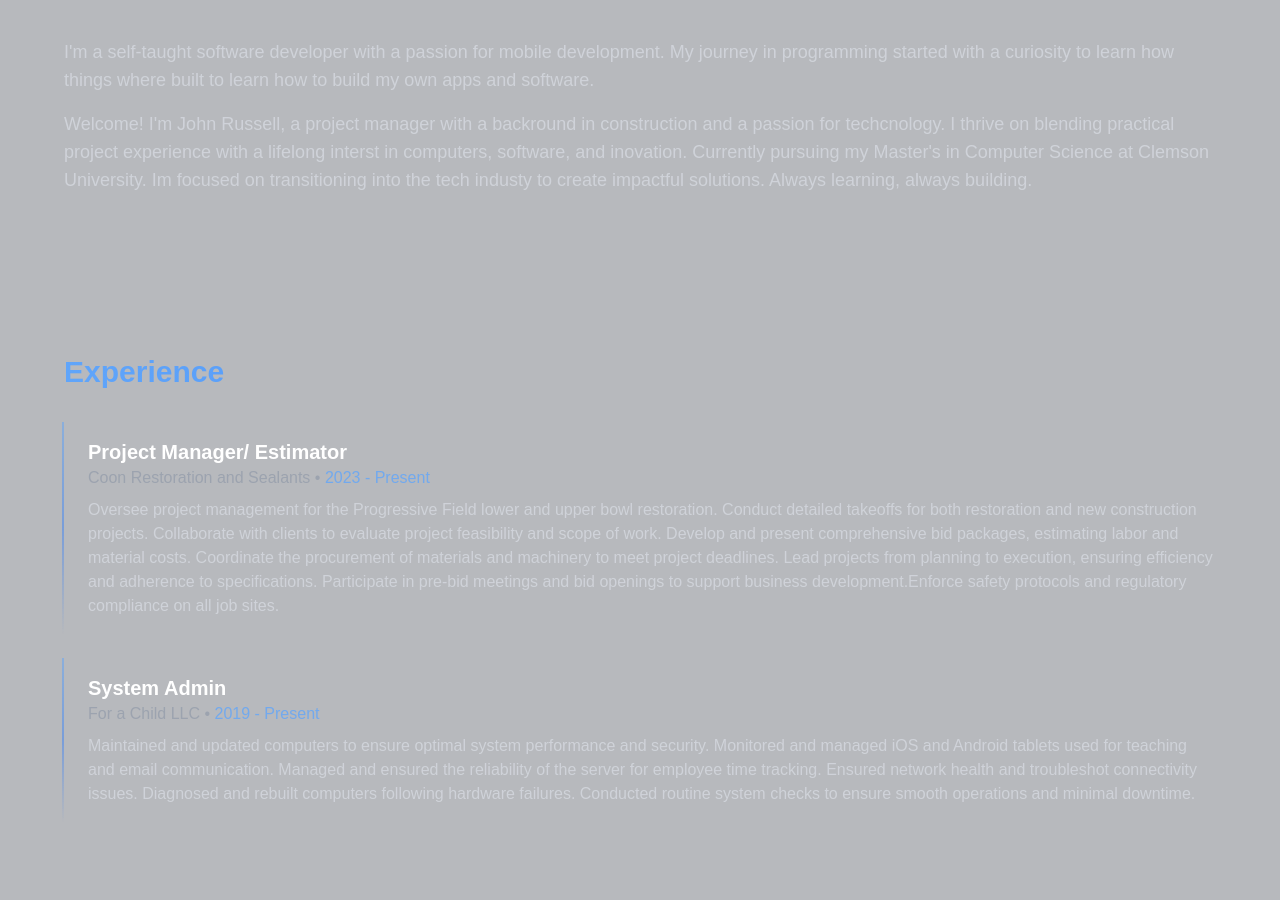
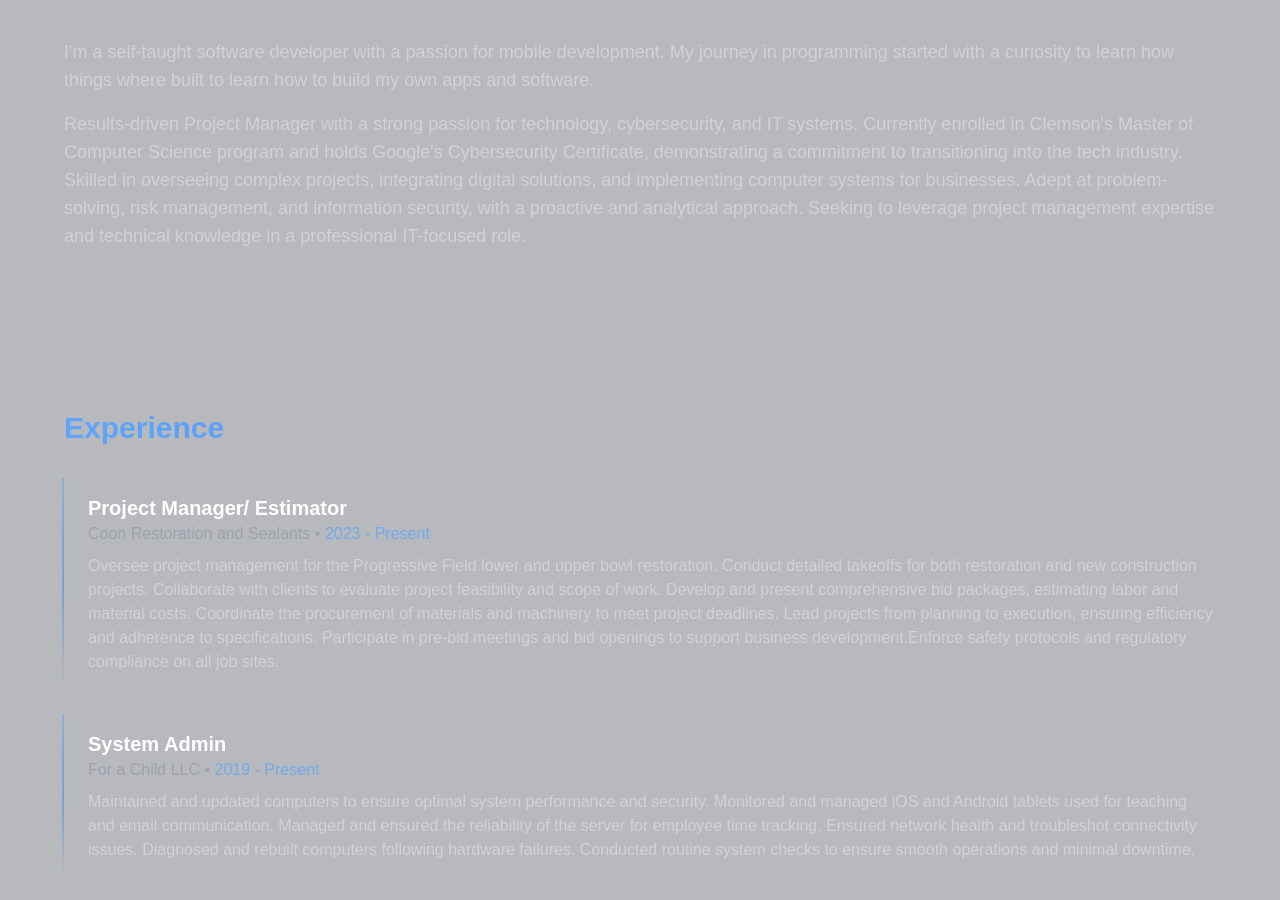
Before and after one commit to Mullign/Website, a Next.js app: page / in a window 1280 px wide. Shown: the part 910-1810 px from the top of the page. Built offline with nearby package versions, Linux system fonts and the light colour scheme; no server answers.

Commit message:
minor change in the about me

```diff
--- a/src/components/About.js
+++ b/src/components/About.js
@@ -13,12 +13,13 @@ const About = () => (
           learn how things where built to learn how to build my own apps and software.
         </p>
         <p className="text-gray-300/90">
-          Welcome! I'm John Russell, a project manager with a backround in construction
-          and a passion for techcnology. I thrive on blending practical project experience
-          with a lifelong interst in computers, software, and inovation. Currently
-          pursuing my Master's in Computer Science at Clemson University. Im focused on
-          transitioning into the tech industy to create impactful solutions. Always learning,
-          always building.
+        Results-driven Project Manager with a strong passion for technology, cybersecurity,
+        and IT systems. Currently enrolled in Clemson's Master of Computer Science program
+        and holds Google's Cybersecurity Certificate, demonstrating a commitment to transitioning
+        into the tech industry. Skilled in overseeing complex projects, integrating digital solutions,
+         and implementing computer systems for businesses. Adept at problem-solving, risk management,
+         and information security, with a proactive and analytical approach. Seeking to leverage project
+         management expertise and technical knowledge in a professional IT-focused role.
         </p>
       </div>
     </div>
```
